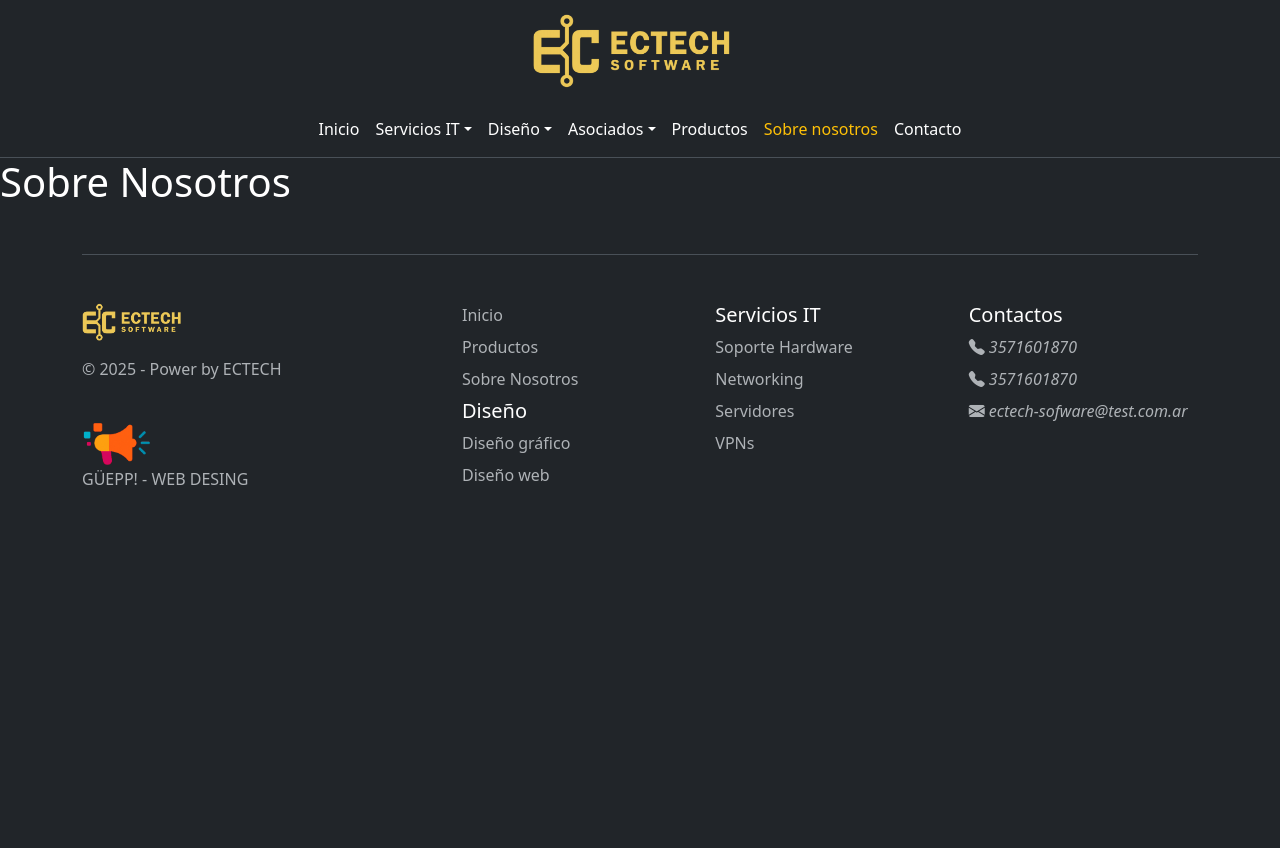
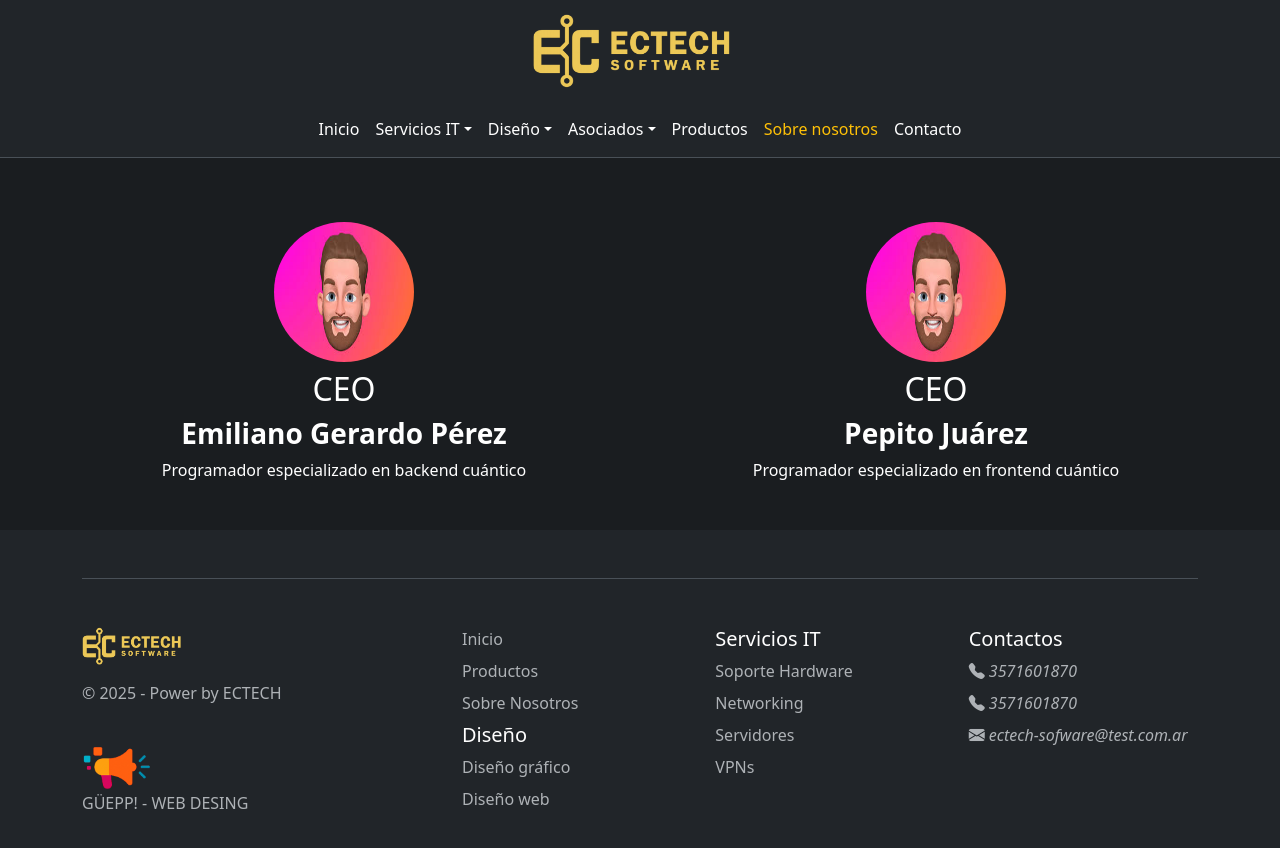
Before and after one commit to ferpanz/ectech-software, a React (Vite) app: page /sobre-nosotros in a window 1280 px wide. Shown: the top 848 px of the page. Before the commit the page ends 800 px from the top, so only its background shows below. Built offline with nearby package versions, Linux system fonts and the light colour scheme.

Commit message:
perfiles en sobre nosotros

```diff
--- a/src/pages/SobreNosotros.jsx
+++ b/src/pages/SobreNosotros.jsx
@@ -1,10 +1,28 @@
 import React from 'react'
+import avatar from './../assets/logos/avatar.jpg'
 
 function SobreNosotros() {
   return (
-    <div>
-      <h1>Sobre Nosotros</h1>
-    </div>
+    <>
+
+        <div class="container-fluid bg-dark-subtle">
+          <div class="row p-5">
+            <div class="col-md-6 text-center justify-content-center">
+              <img class="rounded-circle mb-2 mt-3" height="140" width="140" src={avatar} alt="foto perfil"></img>
+              <h2 class="fw-normal">CEO</h2>
+              <h3 class="fw-semibold" >Emiliano Gerardo Pérez</h3>
+              <p class="mb-0">Programador especializado en backend cuántico</p>
+            </div>
+            <div class="col-md-6 text-center justify-content-center">
+              <img class="rounded-circle mb-2 mt-3" height="140" width="140" src={avatar} alt="foto perfil"></img>
+              <h2 class="fw-normal">CEO</h2>
+              <h3 class="fw-semibold">Pepito Juárez</h3>
+              <p class="mb-0">Programador especializado en frontend cuántico</p>
+            </div>
+          </div>
+      </div>
+
+    </>
   )
 }
 
```
Also changed, not shown: src/assets/logos/avatar.jpg (added).
